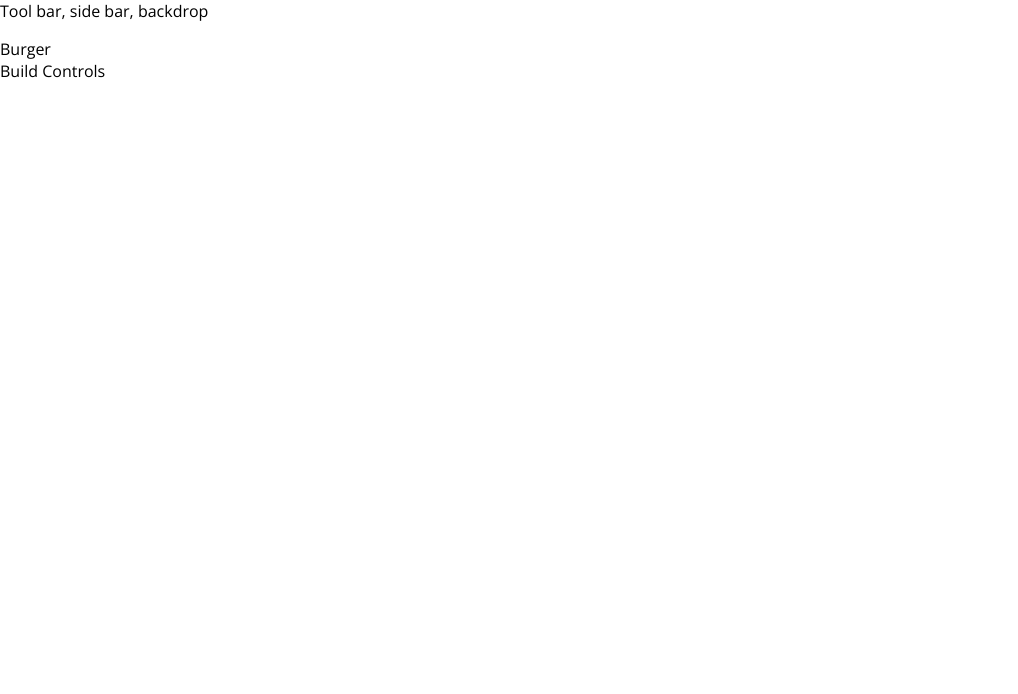
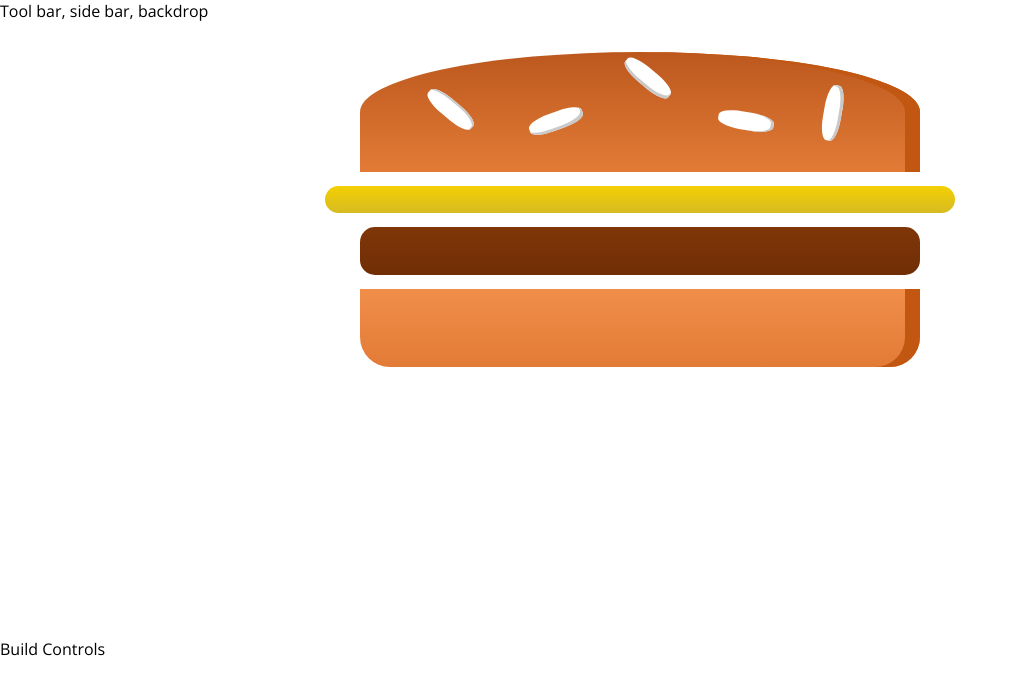
Before and after one commit to DonaldIvan/burger-builder, a React (Create React App) app: page / in a window 1280 px wide. Shown: the top 694 px of the page, without its empty margins (0-1018 px from the left). Built offline with nearby package versions, Linux system fonts and the light colour scheme.

Commit message:
Static burger

```diff
--- a/src/components/Burger/Burger.js
+++ b/src/components/Burger/Burger.js
@@ -0,0 +1,17 @@
+import React from 'react'
+import classes from './Burger.module.scss'
+
+import BurgerIngredient from './BurgerIngredient/BurgerIngredient'
+
+const burger = () => {
+  return (
+    <div className={classes.burger}>
+      <BurgerIngredient type="breadTop" />
+      <BurgerIngredient type="cheese" />
+      <BurgerIngredient type="meat" />
+      <BurgerIngredient type="breadBottom" />
+    </div>
+  )
+}
+
+export default burger
--- /dev/null
+++ b/src/components/Burger/Burger.module.scss
@@ -0,0 +1,30 @@
+.burger {
+  width: 100%;
+  margin: auto;
+  height: 250px;
+  overflow: auto;
+  text-align: center;
+  font-weight: bold;
+  font-size: 1.2rem;
+}
+
+@media (min-width: 1000px) and (min-height: 400px) {
+  .burger {
+    width: 350px;
+    height: 300px;
+  }
+}
+
+@media (min-width: 500px) and (min-height: 401px) {
+  .burger {
+    width: 450px;
+    height: 400px;
+  }
+}
+
+@media (min-width: 1000px) and (min-height: 700px) {
+  .burger {
+    width: 700px;
+    height: 600px;
+  }
+}
--- a/src/containers/BurgerBuilder/BurgerBuilder.js
+++ b/src/containers/BurgerBuilder/BurgerBuilder.js
@@ -1,11 +1,12 @@
 import React, { Component } from 'react'
 import Auxillary from 'hoc/Auxillary'
+import Burger from 'components/Burger/Burger'
 
 class BurgerBuilder extends Component {
   render() {
     return (
       <Auxillary>
-        <div>Burger</div>
+        <Burger />
         <div>Build Controls</div>
       </Auxillary>
     )
```
Also changed, not shown: .eslintrc.js.
